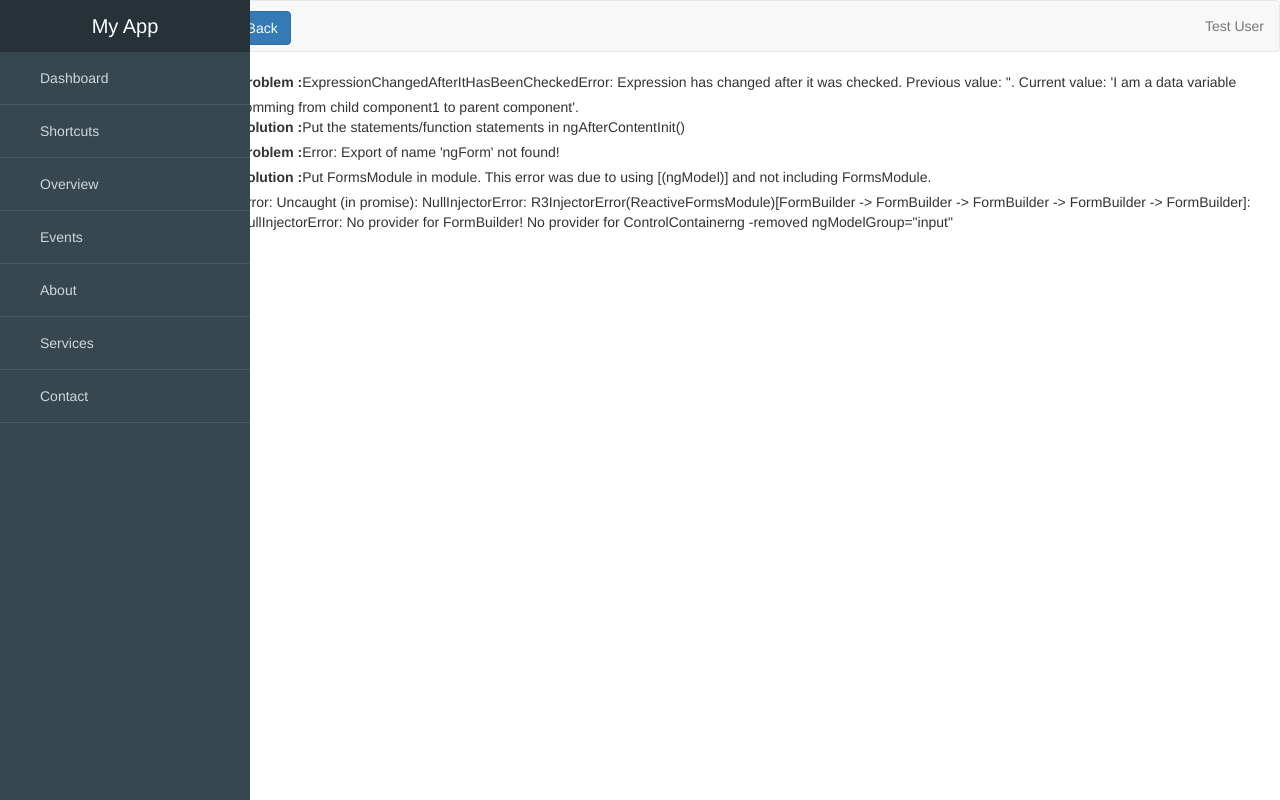
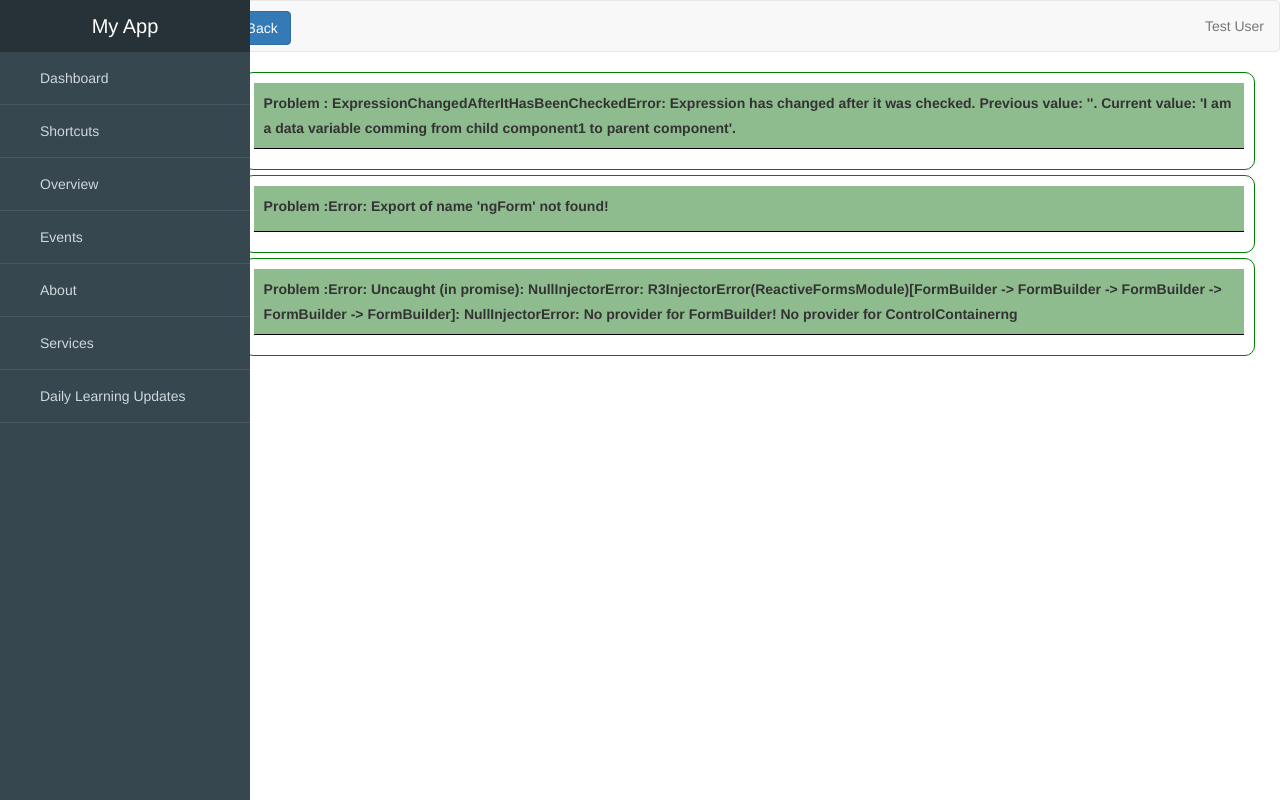
Before and after one commit to raimanshu/angular-concepts, an Angular app: page /error-list in a window 1280 px wide. Built offline with nearby package versions, Linux system fonts and the light colour scheme.

Commit message:
Error and daily updates changed ui

```diff
--- a/src/app/daily-updates/du-index/du-index.component.css
+++ b/src/app/daily-updates/du-index/du-index.component.css
@@ -1,8 +1,9 @@
-div{
+.outer_div{
     border: 1px solid green;
     border-radius: 10px;
     padding: 10px;
     margin: 5px;
+    cursor: pointer;
 }
 div p.text-center{
     border-bottom: 1px solid #000;
--- a/src/app/daily-updates/du-index/du-index.component.html
+++ b/src/app/daily-updates/du-index/du-index.component.html
@@ -1,12 +1,41 @@
-<div>
-    <p class="text-center"><b>Rounding of number upto 2 decimal places</b></p>
+<div class="outer_div">
+    <p class="text-center" data-toggle="collapse" data-target="#1"><b>Rounding of number upto 2 decimal places</b></p>
+
+    <pre id="1" class="collapse">
     <p>- Math.round(num * 100) / 100</p>
     <p>- parseFloat("123.456").toFixed(2)</p>
+</pre>
 </div>
 
-<div>
-    <p class="text-center"><b>Converting git repo into in vs vode structure </b></p>
+<div class="outer_div">
+    <p class="text-center" data-toggle="collapse" data-target="#2"><b>Converting git repo into in vs vode structure </b></p>
+
+    <pre id="2" class="collapse">
     <p>Open any git repo in browser -> add <b>1s</b> at the end of 'github' before .com</p>
     <p>Example - https://github.com/raimanshu/html_css_projects -> https://github1s.com/raimanshu/html_css_projects</p>
+</pre>
 
 </div>
+
+<div class="outer_div">
+    <p class="text-center" data-toggle="collapse" data-target="#3"><b>Adding Jquery without installing it inside
+            angular project </b></p>
+    <pre id="3" class="collapse">
+        <p>Answered by GAURAV ROY</p>
+         <p>https://stackoverflow.com/questions/43934727/how-to-use-jquery-plugin-with-angular-4</p>
+    </pre>
+</div>
+
+<div class="outer_div">
+    <p class="text-center" data-toggle="collapse" data-target="#4"><b>Uploading file after checking its type</b></p>
+    <pre id="4" class="collapse">
+        <p><button>Working on this component</button></p>
+    </pre>
+</div>
+
+<div class="outer_div">
+    <p class="text-center" data-toggle="collapse" data-target="#5"><b>Add and edit functionality on same component</b></p>
+    <pre id="5" class="collapse">
+        <p><button>Working on this component</button></p>
+    </pre>
+</div>
--- a/src/app/errors-list/errors-list-index/errors-list-index.component.html
+++ b/src/app/errors-list/errors-list-index/errors-list-index.component.html
@@ -1,15 +1,35 @@
-<div>
-    <label>Problem :</label><span>ExpressionChangedAfterItHasBeenCheckedError: Expression has changed after it was checked. Previous value: ''. Current value: 'I am a data variable comming from child component1 to parent component'.</span><br>
-    <label>Solution :</label><span>Put the statements/function statements in ngAfterContentInit() </span>
+<div class="outer_div">
+  <p data-toggle="collapse" data-target="#1"><b>
+    <label>Problem : </label>
+    <span> ExpressionChangedAfterItHasBeenCheckedError: Expression has changed after it was checked. Previous value: ''. Current value: 'I am a data variable comming from child component1 to parent component'.</span>
+  </b></p>
+  <pre id="1" class="collapse">
+      <label>Solution :</label>
+      <span>Put the statements/function statements in ngAfterContentInit() </span>
+  </pre>
 </div>
 
-<div>
-    <label>Problem :</label><span>Error: Export of name 'ngForm' not found!</span><br>
-    <label>Solution :</label><span>Put FormsModule in module. This error was due to using [(ngModel)] and not including FormsModule. </span>
+<div class="outer_div">
+  <p data-toggle="collapse" data-target="#2"><b>
+    <label>Problem : </label>
+    <span>Error: Export of name 'ngForm' not found!</span>
+  </b></p>
+  <pre id="2" class="collapse">
+      <label>Solution :</label>
+      <span>Put FormsModule in module. This error was due to using [(ngModel)] and not including FormsModule. </span>
+  </pre>
 </div>
 
-Error: Uncaught (in promise): NullInjectorError: R3InjectorError(ReactiveFormsModule)[FormBuilder -> FormBuilder -> FormBuilder -> FormBuilder -> FormBuilder]:
-  NullInjectorError: No provider for FormBuilder!
+<div class="outer_div">
+  <p data-toggle="collapse" data-target="#3"><b>
+    <label>Problem : </label>
+    <span>Error: Uncaught (in promise): NullInjectorError: R3InjectorError(ReactiveFormsModule)[FormBuilder -> FormBuilder -> FormBuilder -> FormBuilder -> FormBuilder]:
+      NullInjectorError: No provider for FormBuilder!
 
-  No provider for ControlContainerng
--removed  ngModelGroup="input"
+      No provider for ControlContainerng</span>
+  </b></p>
+  <pre id="3" class="collapse">
+      <label>Solution :</label>
+      <span>removed  ngModelGroup="input"</span>
+  </pre>
+</div>
--- a/src/app/errors-list/errors-list-index/errors-list-index.component.scss
+++ b/src/app/errors-list/errors-list-index/errors-list-index.component.scss
@@ -0,0 +1,12 @@
+.outer_div{
+    border: 1px solid green;
+    border-radius: 10px;
+    padding: 10px;
+    margin: 5px;
+    cursor: pointer;
+}
+div p{
+    border-bottom: 1px solid #000;
+    background: darkseagreen;
+    padding: 10px;
+}
--- a/src/app/shared/components/side-nav/side-nav.component.html
+++ b/src/app/shared/components/side-nav/side-nav.component.html
@@ -36,8 +36,8 @@
         </a>
       </li>
       <li>
-        <a href="#">
-          <i class="zmdi zmdi-comment-more"></i> Contact
+        <a routerLink=" ['/daily-updates']">
+          <i class="zmdi zmdi-comment-more"></i> Daily Learning Updates
         </a>
       </li>
     </ul>
--- a/src/index.html
+++ b/src/index.html
@@ -8,7 +8,14 @@
   <link rel="icon" type="image/x-icon" href="favicon.ico">
 
   <!-- <link rel="stylesheet" href="../node_modules/bootstrap/dist/css/bootstrap.css"> -->
-  <link rel="stylesheet" href="https://maxcdn.bootstrapcdn.com/bootstrap/3.3.7/css/bootstrap.min.css" integrity="sha384-BVYiiSIFeK1dGmJRAkycuHAHRg32OmUcww7on3RYdg4Va+PmSTsz/K68vbdEjh4u" crossorigin="anonymous">
+  <!-- <link rel="stylesheet" href="https://maxcdn.bootstrapcdn.com/bootstrap/3.3.7/css/bootstrap.min.css" integrity="sha384-BVYiiSIFeK1dGmJRAkycuHAHRg32OmUcww7on3RYdg4Va+PmSTsz/K68vbdEjh4u" crossorigin="anonymous"> -->
+
+    <!-- Latest compiled and minified CSS -->
+    <link rel="stylesheet" href="https://maxcdn.bootstrapcdn.com/bootstrap/3.4.1/css/bootstrap.min.css">
+    <!-- jQuery library -->
+    <script src="https://ajax.googleapis.com/ajax/libs/jquery/3.5.1/jquery.min.js"></script>
+    <!-- Latest compiled JavaScript -->
+    <script src="https://maxcdn.bootstrapcdn.com/bootstrap/3.4.1/js/bootstrap.min.js"></script>
 
 </head>
 <body>
```
